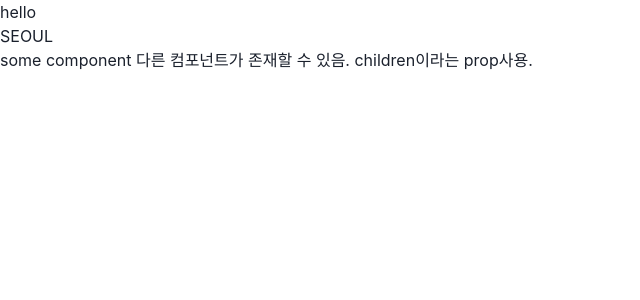
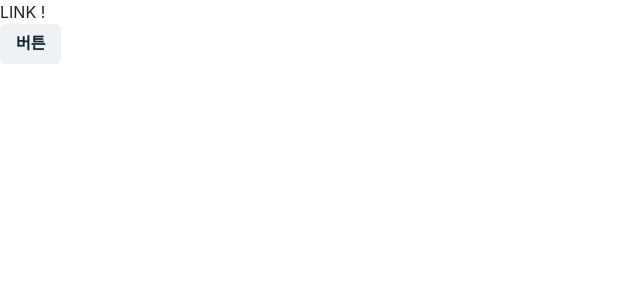
Before and after one commit to jeon602/React103123, a React (Create React App) app: page / in a window 1280 px wide. Shown: the top 300 px of the page, without its empty margins (0-640 px from the left). Built offline with nearby package versions, Linux system fonts and the light colour scheme.

Commit message:
함수를 props로 전달

```diff
--- a/src/App.js
+++ b/src/App.js
@@ -1,21 +1,30 @@
-function MyComp({ text, address, children }) {
+import React from "react";
+import { Button } from "@chakra-ui/react";
+
+function MyComp({ to, someProp }) {
+  someProp();
+
   return (
     <>
-      <p>{text}</p>
-      <p>{address}</p>
-      <p>{children}</p>
+      <div>
+        <a href={to[0]}>LINK !</a>
+      </div>
+
+      <div>
+        <Button onclick={someProp}>버튼</Button>
+      </div>
     </>
   );
 }
-//property
 
 function App(props) {
+  function fun1() {
+    console.log("func1 실행됨.");
+  }
+
   return (
     <div>
-      <MyComp text="hello" address="SEOUL">
-        some component 다른 컴포넌트가 존재할 수 있음.
-        children이라는 prop사용.
-      </MyComp>
+      <MyComp to={["http://www.naver.com"]} someProp={fun1}></MyComp>
     </div>
   );
 }
```
